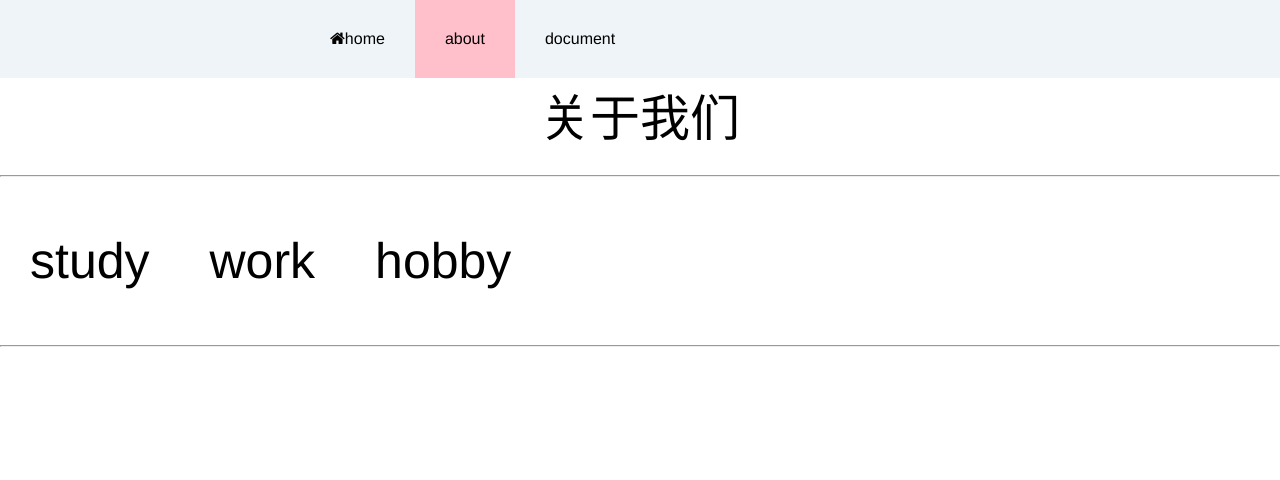
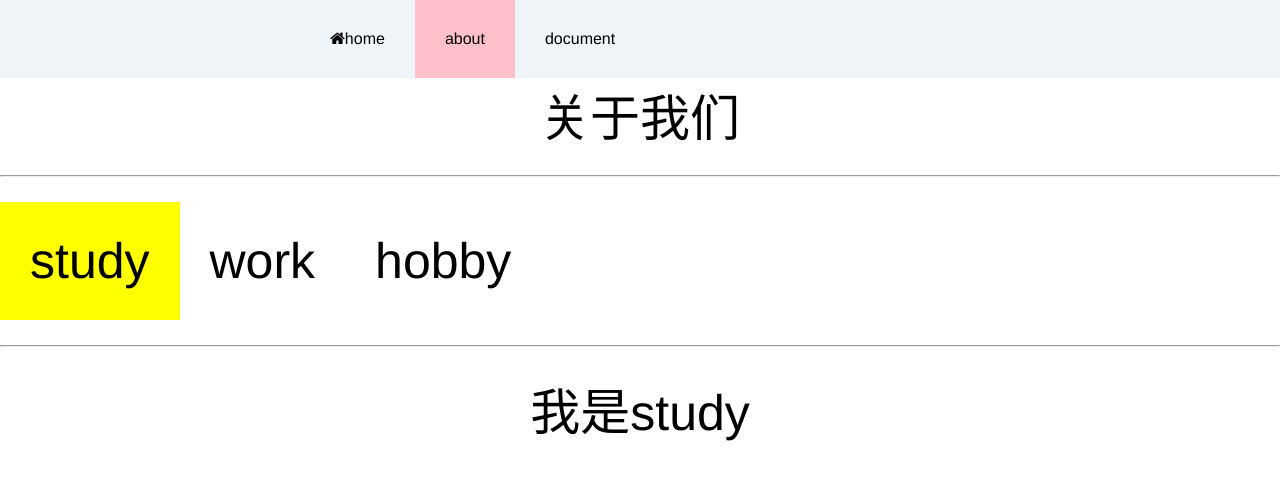
Before and after one commit to tutu9706/new-project, a Vue app: page /about in a window 1280 px wide. Shown: the top 480 px of the page. Built offline with nearby package versions, Linux system fonts and the light colour scheme.

Commit message:
slider
router-view     name="slider"

```diff
--- a/src/App.vue
+++ b/src/App.vue
@@ -6,7 +6,7 @@
           to="/"
           tag="li"
           event="mouseover"
-          exact="true"
+          exact
         >
           <i class="fa fa-home"></i>
           <span>home</span>
@@ -31,6 +31,10 @@
         </router-link>
       </ul>
     </div>
+
+    <router-view name="slider"></router-view>
+
+
     <router-view class="center"></router-view>
   </div>
 </template>
--- a/src/components/about.vue
+++ b/src/components/about.vue
@@ -2,13 +2,23 @@
   <div class="a">关于我们
     <hr>
     <ul class="nav">
-      <router-link to="/about/study" tag="li">
+      <!-- <router-link to="/about" exact tag="li">
         <a>study</a>
       </router-link>
       <router-link to="/about/work" tag="li">
         <a>work</a>
       </router-link>
       <router-link to="/about/hobby" tag="li">
+        <a>hobby</a>
+      </router-link> -->
+
+      <router-link :to="{name:'About'}" exact tag="li">
+        <a>study</a>
+      </router-link>
+      <router-link :to="{name:'Work'}" tag="li">
+        <a>work</a>
+      </router-link>
+      <router-link :to="{name:'Hobby'}" tag="li">
         <a>hobby</a>
       </router-link>
     </ul>
--- a/src/router/index.js
+++ b/src/router/index.js
@@ -10,7 +10,7 @@ import noFound from '@/components/404'
 import study from '@/view/study'
 import work from '@/view/work'
 import hobby from '@/view/hobby'
-
+import slider from '@/view/slider'
 
 let router = new VueRouter({
   mode: 'history',
@@ -28,19 +28,22 @@ let router = new VueRouter({
     },
     {
       path: "/about",
-      name:'About',
+      // name:'About',
       component: about,
       children:[
         {
-          path:'study',
+          path:'',//默认的子路由 /about     空字符串
+          name:'About',
           component:study
         },
         {
-          path:'work',
+          path:'/work',  //  /work
+          name:'Work',
           component:work
         },
         {
-          path:'hobby',
+          path:'/hobby',// /hobby
+          name:'Hobby',
           component:hobby
         }
       ]
@@ -48,7 +51,10 @@ let router = new VueRouter({
     {
       path: "/document",
       name:'Document',
-      component: document
+      components:{
+        default:document,
+        slider:slider
+      }
     },
     {
       path:"*",
--- /dev/null
+++ b/src/view/slider.vue
@@ -0,0 +1,16 @@
+<template>
+    <div class="slider">
+        我是slider
+    </div>
+</template>
+<script>
+export default {
+  name: "component_name",
+  data () {
+    return {
+    };
+  }
+}
+</script>
+<style>
+</style>
```
